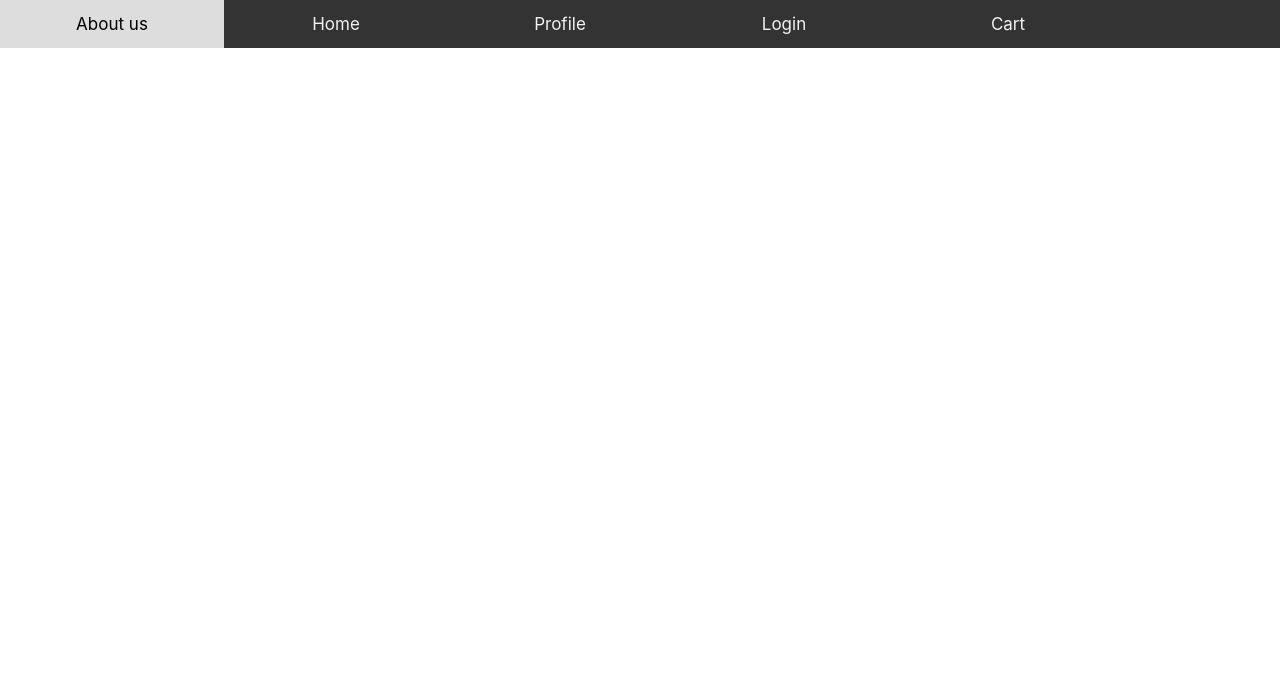
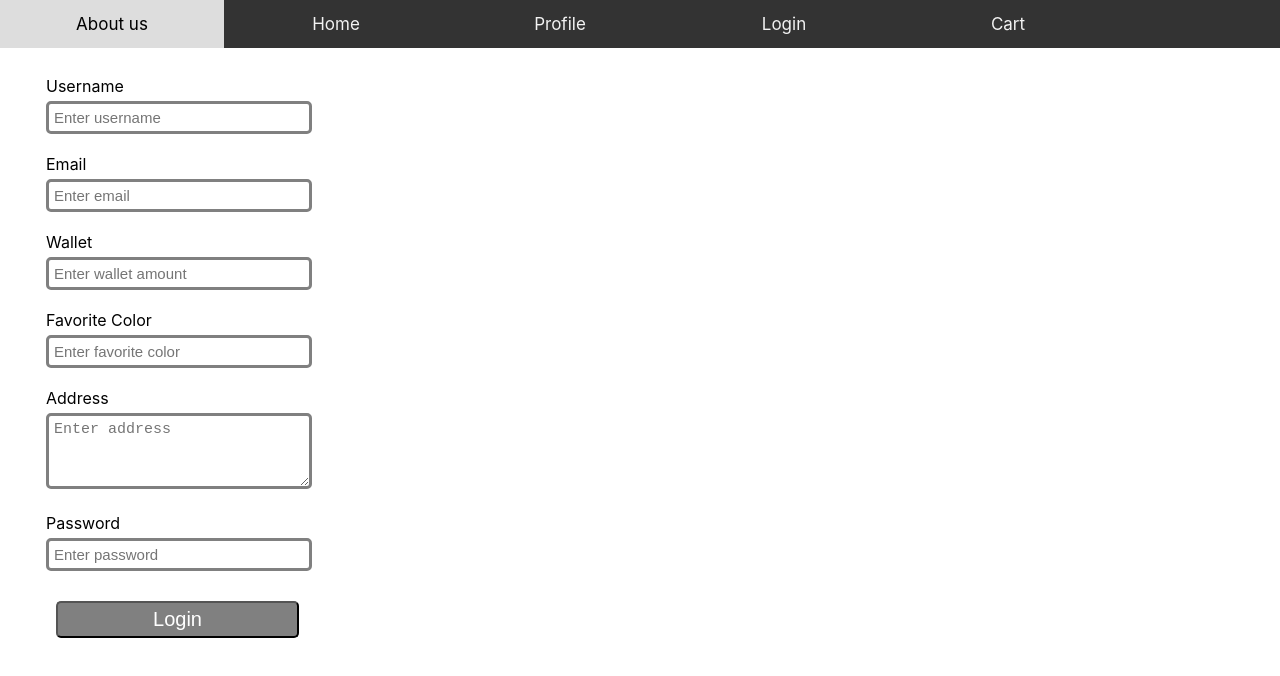
Before and after one commit to fosterv2/online_grocery_shopping_front_end, a React (Create React App) app in the folder online_grocery_shopping_front_end/: page /signup in a window 1280 px wide. Shown: the top 676 px of the page. Built offline with nearby package versions, Linux system fonts and the light colour scheme.

Commit message:
added functionality to the login and signup

```diff
--- a/online_grocery_shopping_front_end/src/App.css
+++ b/online_grocery_shopping_front_end/src/App.css
@@ -58,7 +58,7 @@
 .main {
   padding: 16px;
   margin-top: 30px;
-  height: 1500px; /* Used in this example to enable scrolling */
+  min-height: 1500px; /* Used in this example to enable scrolling */
 }
 /* Filter side bar style */
 /* .filterBar {
--- a/online_grocery_shopping_front_end/src/App.js
+++ b/online_grocery_shopping_front_end/src/App.js
@@ -9,8 +9,19 @@ import Cart from './pages/Cart'
 import UserProfile from './pages/UserProfile'
 import Login from './pages/Login'
 import Home from './pages/Home'
+import Signup from './pages/Signup';
 
 class App extends Component{
+  state = {
+    currentUser: {}
+  }
+
+  login = user => {
+    console.log(user)
+    this.setState({ currentUser: user })
+    localStorage.setItem("user_id", user.id)
+  }
+
   render(){
     return(
       <Router>
@@ -20,7 +31,8 @@ class App extends Component{
           <Route exact path="/about" component={AboutUs}/>
           <Route exact path="/cart" component={Cart}/>
           <Route exact path="/profile" component={UserProfile}/>
-          <Route exact path="/login" component={Login}/>
+          <Route exact path="/signup" render={props => <Signup {...props} onLogin={this.login} />}/>
+          <Route exact path="/login" render={props => <Login {...props} onLogin={this.login} />}/>
          </div>
       </Router>
     )
--- a/online_grocery_shopping_front_end/src/pages/Login.js
+++ b/online_grocery_shopping_front_end/src/pages/Login.js
@@ -1,28 +1,52 @@
 import React, { Component } from 'react';
 
-export default class Login extends Component {
-    state = {
+const URL = "http://localhost:3000/auth"
+const EMPTYFIELDS = {
     username: "",
     password: ""
 }
 
+export default class Login extends Component {
+    state = {
+        fields: EMPTYFIELDS,
+        error: false
+    }
+
     handleChange = event => {
-        const attribute = event.target.name
-        const change = event.target.value
-        this.setState({
-            [attribute]: change
-        })
+        const newFields = {...this.state.fields, [event.target.name]: event.target.value}
+        this.setState({ fields: newFields })
     }
 
     handleSubmit = event => {
         event.preventDefault()
-        console.log("Submitted!")
+        fetch(URL, {
+            method: "POST",
+            headers: {
+                "Content-Type": "application/json",
+                Accept: "application/json"
+            },
+            body: JSON.stringify({
+                username: this.state.fields.username,
+                // password: this.state.password
+            })
+        })
+        .then(resp => resp.json())
+        .then(user => {
+            if (!user.error) {
+                this.props.onLogin(user)
+                this.props.history.push('/')
+            } else {
+                this.setState({ error: true })
+            }
+        })
+        this.setState({ fields: EMPTYFIELDS })
     }
 
     render() {
-    const { username, password } = this.state
+        const { username, password } = this.state.fields
         return(
             <div className="ui form">
+                {this.state.error ? <h1>Couldn't find that username. Please try again.</h1> : null}
                 <form onSubmit={this.handleSubmit}>
                     <div className="ui field">
                         <label>Username</label><br/>
--- a/online_grocery_shopping_front_end/src/pages/Signup.js
+++ b/online_grocery_shopping_front_end/src/pages/Signup.js
@@ -1,32 +1,54 @@
 import React, { Component } from 'react';
+
+const URL = "http://localhost:3000/users"
+const EMPTYFIELDS = {
+    username: "",
+    color: "",
+    address: "",
+    wallet: "",
+    email: "",
+    password: ""
+}
 
 export default class Signup extends Component {
     state = {
-        username: "",
-        color: "",
-        address: "",
-        password: "",
-        wallet: "",
-        email: ""
+        fields: EMPTYFIELDS,
+        error: false
     }
 
     handleChange = event => {
-        const attribute = event.target.name
-        const change = event.target.value
-        this.setState({
-            [attribute]: change
-        })
+        const newFields = {...this.state.fields, [event.target.name]: event.target.value}
+        this.setState({ fields: newFields })
     }
 
     handleSubmit = event => {
         event.preventDefault()
-        console.log("Submitted!")
+        fetch(URL, {
+            method: "POST",
+            headers: {
+                "Content-Type": "application/json",
+                Accept: "application/json"
+            },
+            body: JSON.stringify(this.state.fields)
+        })
+        .then(resp => resp.json())
+        .then(user => {
+            if (!user.error) {
+                this.props.onLogin(user)
+                this.props.history.push('/')
+            } else {
+                this.setState({ error: true })
+            }
+        })
+        .catch()
+        this.setState({ fields: EMPTYFIELDS })
     }
 
     render() {
-    const { username, color, address, password, wallet, email } = this.state
+        const { username, color, address, wallet, email, password } = this.state.fields
         return(
             <div className="ui form">
+                {this.state.error ? <h1>That username is already taken</h1> : null}
                 <form onSubmit={this.handleSubmit}>
                     <div className="ui field">
                         <label>Username</label><br/>
```
Also changed, not shown: online_grocery_shopping_front_end/src/HOC/AuthHOC.js (added, +29 -0 lines). Lines whose indentation alone changed are shown as unchanged.
